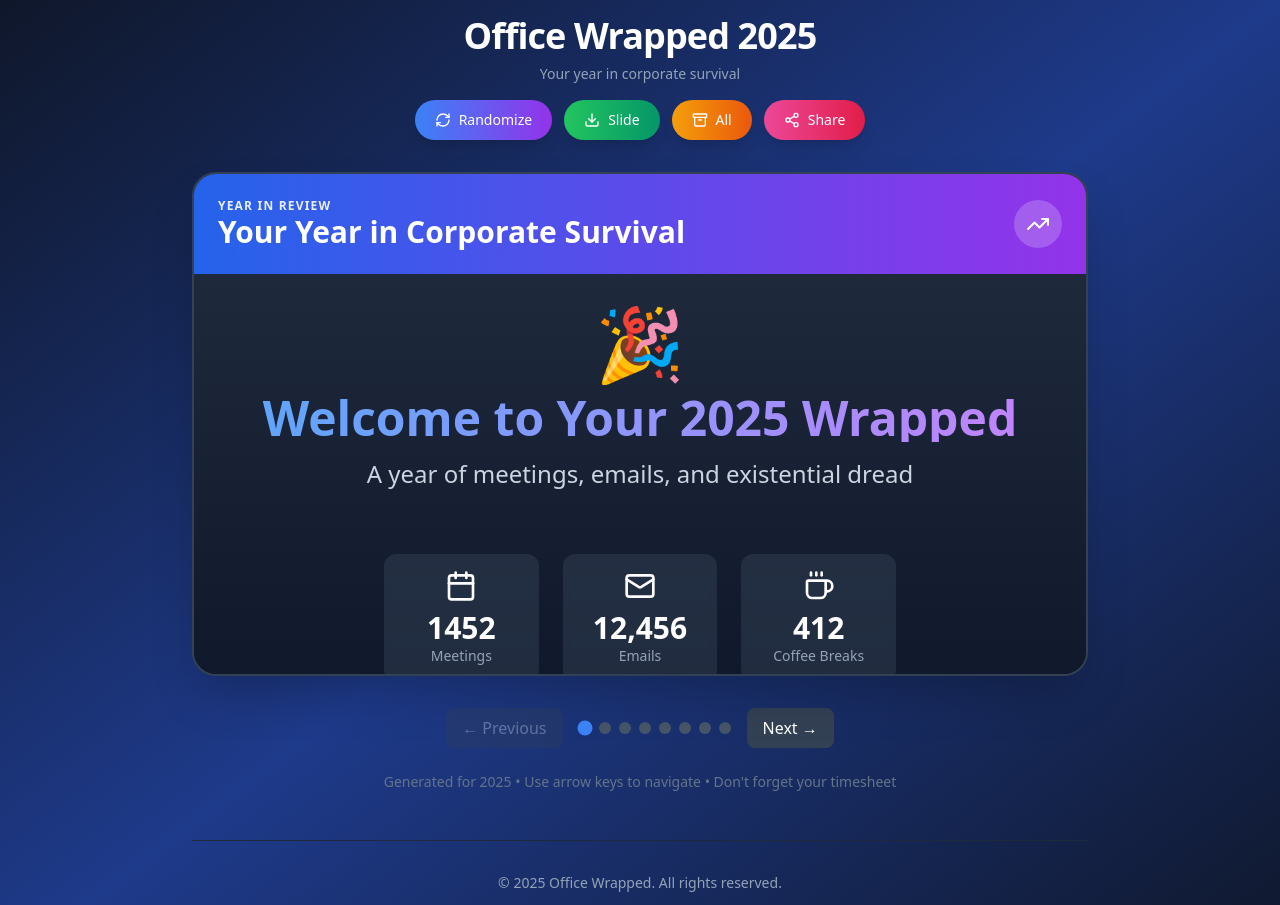
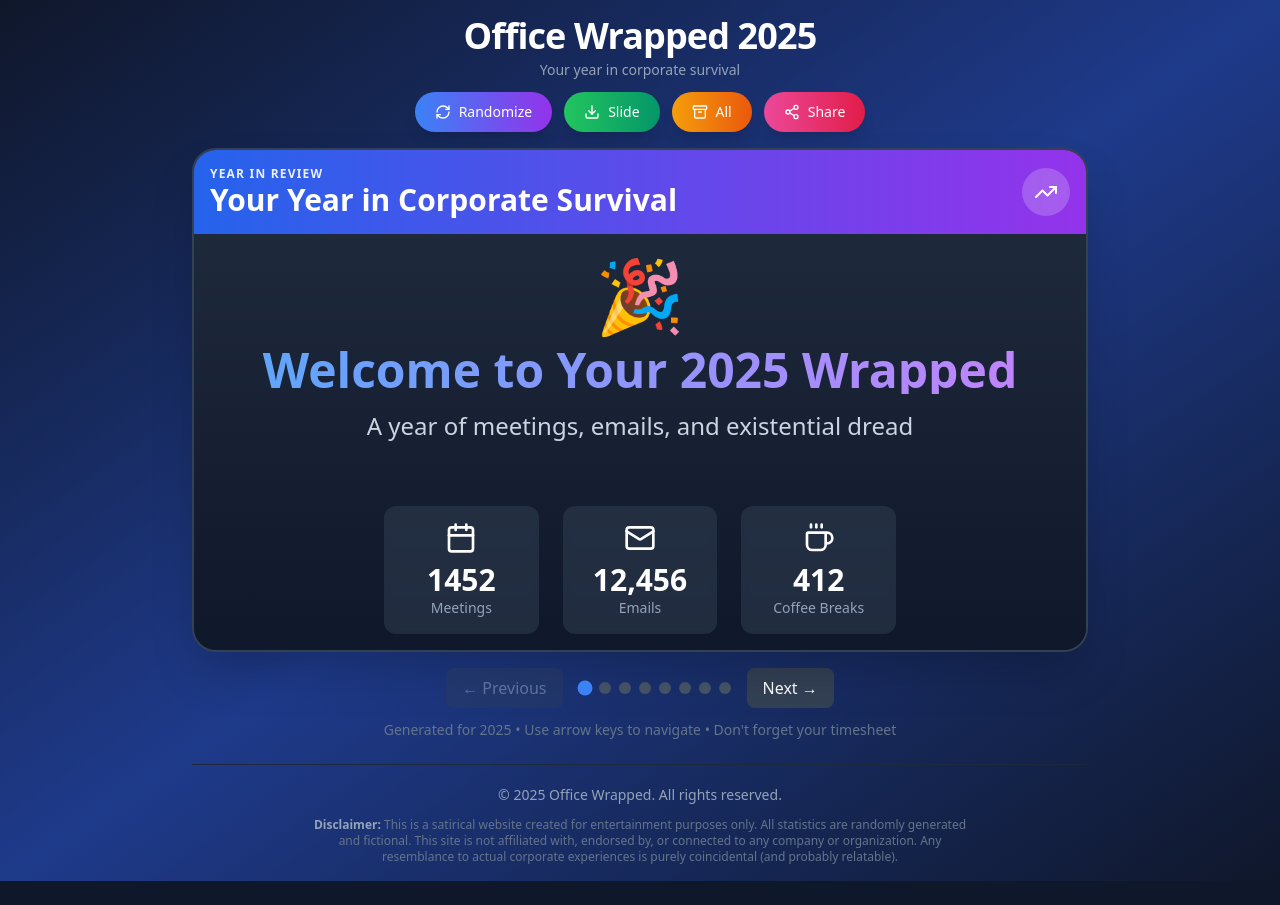
Before and after one commit to mikeonthemike/office-wrapped, a Next.js app: page / in a window 1280 px wide. Shown: the top 905 px of the page. After the commit the page ends 881 px from the top, so only its background shows below. Built offline with nearby package versions, Linux system fonts and the light colour scheme.

Commit message:
Refactor: Reduce spacing for better slide visibility
Co-authored-by: mspragg.99 <mspragg.99@gmail.com>

```diff
--- a/src/components/OfficeWrapped.tsx
+++ b/src/components/OfficeWrapped.tsx
@@ -1,7 +1,7 @@
 'use client';
 
 // Office Wrapped - Main Component
-// v2.0.0 - Refactored into smaller components with separated concerns
+// v2.0.1 - Reduced spacing above/below slide for better stats visibility
 
 import React, { useRef } from 'react';
 import { useOfficeWrappedData, useSlideNavigation, useSlideActions } from '@/hooks';
@@ -52,8 +52,8 @@ const OfficeWrapped: React.FC = () => {
 
   return (
     <div className="min-h-screen bg-gradient-to-br from-slate-900 via-blue-900 to-slate-900 flex flex-col items-center justify-center p-2 sm:p-4 font-sans text-white">
-      {/* Header with title and controls */}
-      <div className="mb-4 sm:mb-8 flex flex-col items-center gap-3 sm:gap-4">
+      {/* Header with title and controls - reduced margins for more slide space */}
+      <div className="mb-3 sm:mb-4 flex flex-col items-center gap-2 sm:gap-3">
         <h1 className="text-2xl sm:text-4xl font-black text-white tracking-tight text-center">
           Office Wrapped {YEAR}
         </h1>
@@ -96,8 +96,8 @@ const OfficeWrapped: React.FC = () => {
         onGoToSlide={goToSlide}
       />
 
-      {/* Help text */}
-      <p className="mt-4 sm:mt-6 text-slate-500 text-xs sm:text-sm text-center px-4">
+      {/* Help text - reduced margins */}
+      <p className="mt-2 sm:mt-3 text-slate-500 text-xs sm:text-sm text-center px-4">
         Generated for {YEAR} •{' '}
         <span className="hidden sm:inline">Use arrow keys to navigate • </span>
         Don&apos;t forget your timesheet
--- a/src/components/ui/Footer.tsx
+++ b/src/components/ui/Footer.tsx
@@ -1,5 +1,5 @@
 // Footer component for Office Wrapped
-// v1.0.0 - Extracted from main component
+// v1.0.1 - Reduced margins for more slide space
 
 import React from 'react';
 
@@ -8,7 +8,7 @@ import React from 'react';
  */
 export const Footer: React.FC = () => {
   return (
-    <footer className="mt-8 sm:mt-12 pt-6 sm:pt-8 border-t border-slate-800 w-full max-w-4xl text-center px-4">
+    <footer className="mt-4 sm:mt-6 pt-4 sm:pt-5 border-t border-slate-800 w-full max-w-4xl text-center px-4">
       <p className="text-slate-400 text-xs sm:text-sm mb-2 sm:mb-3">
         © {new Date().getFullYear()} Office Wrapped. All rights reserved.
       </p>
--- a/src/components/ui/SlideCard.tsx
+++ b/src/components/ui/SlideCard.tsx
@@ -1,5 +1,5 @@
 // SlideCard component for Office Wrapped
-// v1.0.1 - Reduced content padding for better stats visibility on full screen
+// v1.0.2 - Further reduced header and content padding for better stats visibility
 
 import React, { forwardRef, ReactNode } from 'react';
 import type { SlideInfo } from '@/types';
@@ -25,8 +25,8 @@ export const SlideCard = forwardRef<HTMLDivElement, SlideCardProps>(
         ref={ref}
         className="relative w-full max-w-4xl aspect-[3/4] sm:aspect-[16/9] bg-gradient-to-br from-slate-800 to-slate-900 rounded-2xl sm:rounded-3xl shadow-2xl overflow-hidden flex flex-col border-2 border-slate-700"
       >
-        {/* Card header */}
-        <div className="bg-gradient-to-r from-blue-600 to-purple-600 text-white p-3 sm:p-6 flex justify-between items-center">
+        {/* Card header - compact padding for more content space */}
+        <div className="bg-gradient-to-r from-blue-600 to-purple-600 text-white p-3 sm:p-4 flex justify-between items-center">
           <div className="flex-1 min-w-0">
             <div className="uppercase tracking-widest text-[10px] sm:text-xs font-semibold opacity-90">
               Year in Review
@@ -38,9 +38,9 @@ export const SlideCard = forwardRef<HTMLDivElement, SlideCardProps>(
           </div>
         </div>
 
-        {/* Slide content - reduced padding for better stats visibility */}
+        {/* Slide content - compact padding for better stats visibility */}
         <div
-          className={`flex-1 p-4 sm:p-8 bg-gradient-to-b from-slate-800 to-slate-900 relative transition-opacity duration-300 ${
+          className={`flex-1 p-3 sm:p-6 bg-gradient-to-b from-slate-800 to-slate-900 relative transition-opacity duration-300 ${
             isTransitioning ? 'opacity-0' : 'opacity-100'
           }`}
         >
--- a/src/components/ui/SlideNavigation.tsx
+++ b/src/components/ui/SlideNavigation.tsx
@@ -1,5 +1,5 @@
 // SlideNavigation component for Office Wrapped
-// v1.0.0 - Extracted from main component
+// v1.0.1 - Reduced top margin for more slide space
 
 import React from 'react';
 
@@ -24,7 +24,7 @@ export const SlideNavigation: React.FC<SlideNavigationProps> = ({
   onGoToSlide,
 }) => {
   return (
-    <div className="mt-4 sm:mt-8 flex gap-2 sm:gap-4 items-center flex-wrap justify-center">
+    <div className="mt-3 sm:mt-4 flex gap-2 sm:gap-4 items-center flex-wrap justify-center">
       <button
         onClick={onPrevSlide}
         disabled={activeSlide === 0 || isDownloading}
```
